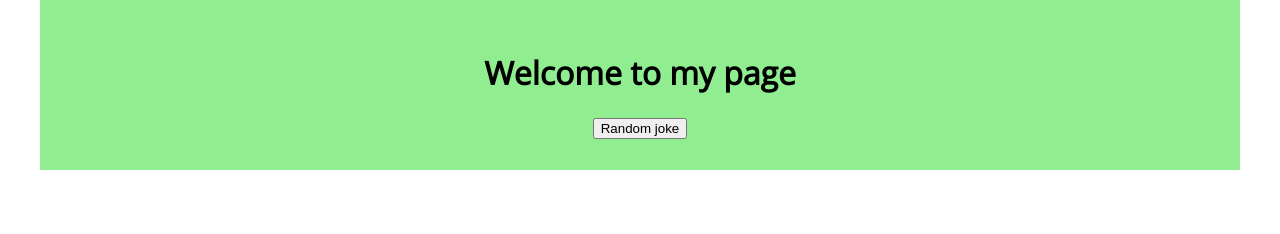
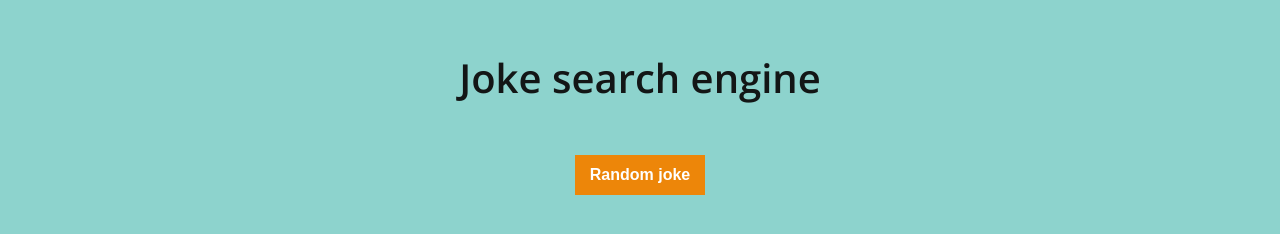
Before and after one commit to katjed/12-4-AjaxAPI-JokeSearchEngine, a website: page index.html in a window 1280 px wide. Drawn offline with nearby package versions, Linux system fonts and the light colour scheme; no server answers.

Commit message:
Update style

```diff
--- a/index.html
+++ b/index.html
@@ -8,7 +8,7 @@
 	</head>
 	<body>
 		<div class="container">
-			<h1>Welcome to my page</h1>
+			<h1>Joke search engine</h1>
 			<button id="get-joke">Random joke</button>
 			<p id="joke"></p>
 		</div>
--- a/sass/style.scss
+++ b/sass/style.scss
@@ -1,7 +1,10 @@
-@import url(https://fonts.googleapis.com/css?family=Open+Sans);
+@import url(https://fonts.googleapis.com/css?family=Open+Sans:300,300i,400,400i,600,600i,700,700i,800,800i);
 
 $font: 'Open Sans', sans-serif;
-$background: lightgreen;
+$primary: #131616;
+$background: #8dd3cd;
+$button: #ed8609;
+$hover: rgba(0, 0, 0, .5);
 
 * {
 	box-sizing: border-box;
@@ -9,16 +12,38 @@ $background: lightgreen;
 body {
 	margin: 0;
 	font-family: $font;
+	color: $primary;
+	background-color: $background;
 }
 .container {
 	width: 100%;
-	max-width: 1200px;
-	margin: 0 auto;
-	background-color: $background;
-	text-align: center;
-	padding: 30px 15px 15px;
+    max-width: 1200px;
+    margin: 0 auto;
+    padding: 0 10px;
+    text-align: center;
 }
-.test {
-	display: flex;
-	flex-wrap: wrap;
+h1 {
+	font-size: 40px;
+	font-weight: 600;
+	margin: 50px 0;
 }
+button {
+	font-size: 16px;
+	height: 40px;
+	padding: 10px 15px;
+	font-weight: bold;
+	border: none;
+	outline: none;
+	color: #fff;
+	background-color: $button;
+	margin-bottom: 20px;
+	transition: .3s;
+
+	&:hover {
+		background-color: $hover;
+		cursor: pointer;
+	}
+}
+p {
+	font-style: italic;
+}
```
Also changed, not shown: css/style.css.
